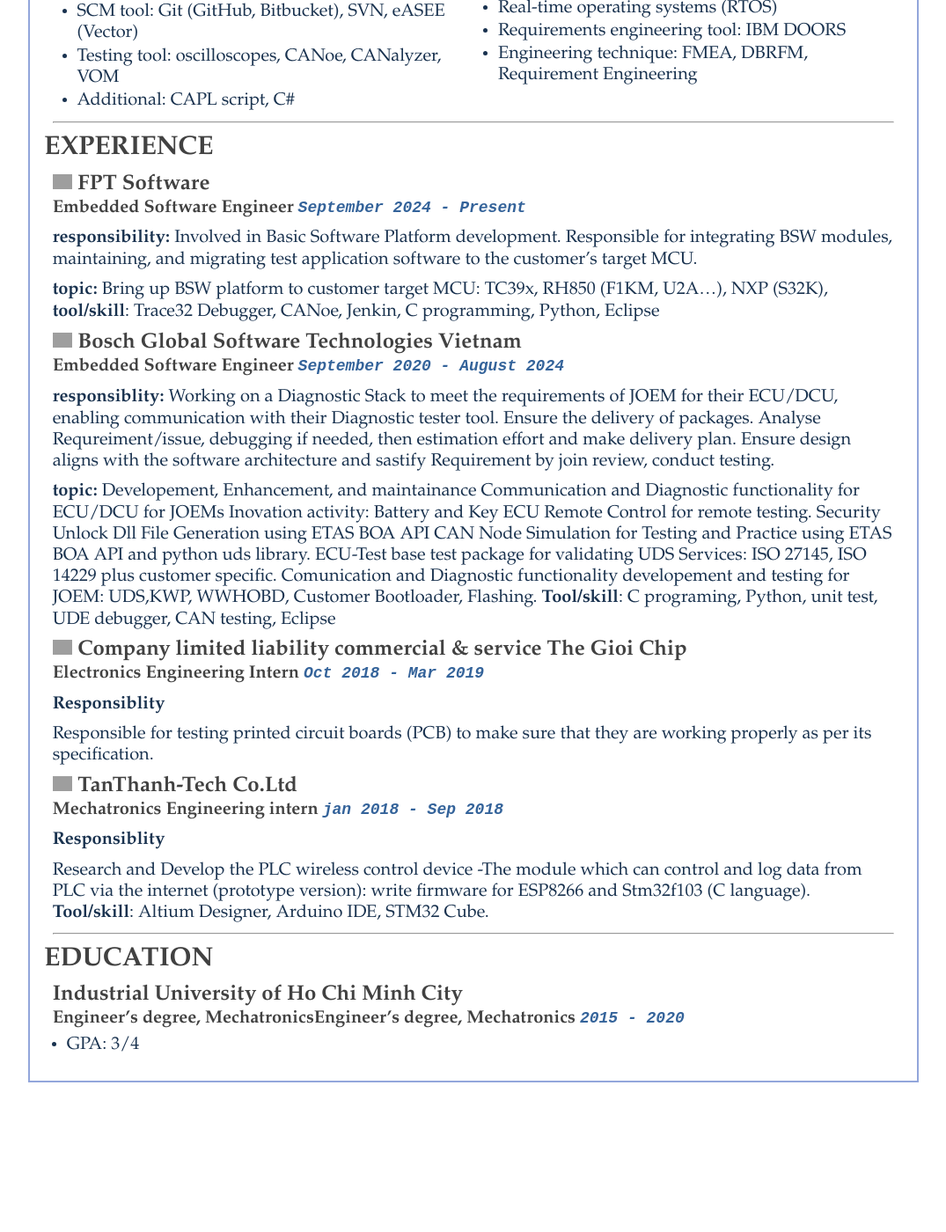
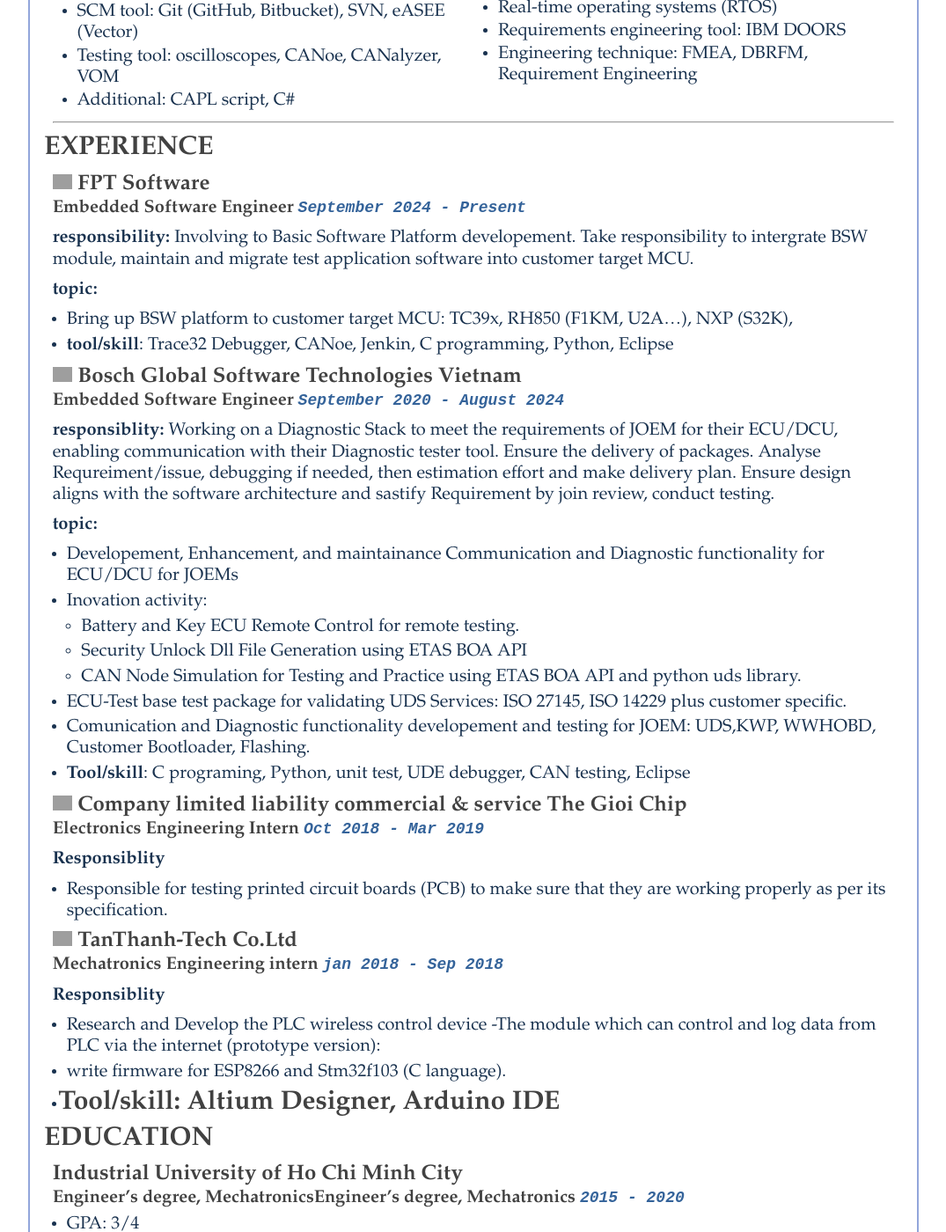
Before and after one commit to DTrXuan/my_cv, a Jekyll site: the page built from index.md, in a window 1280 px wide and 1400 px high, scrolled down 551 px. Shown: the whole window at 88% size, without its empty margins (102-1177 px from the left). Built offline with Jekyll 4.4.1, drawn with Linux system fonts in a browser that asks for light colours; before the commit the page ends 1789 px from its top, so only the background shows below that; grey boxes are pictures that could not be loaded.

Commit message:
Update index.md

```diff
--- a/index.md
+++ b/index.md
@@ -78,11 +78,11 @@ Outside of work, I enjoy trying new technologies and engaging in hands-on projec
 
 #### Embedded Software Engineer `September 2024 - Present`
 
-**responsibility:** Involved in Basic Software Platform development. Responsible for integrating BSW modules, maintaining, and migrating test application software to the customer's target MCU.
+**responsibility:** Involving to Basic Software Platform developement. Take responsibility to intergrate BSW module, maintain and migrate test application software into customer target MCU.
 
 **topic:**
- Bring up BSW platform to customer target MCU: TC39x, RH850 (F1KM, U2A...), NXP (S32K),
- **tool/skill**: Trace32 Debugger, CANoe, Jenkin, C programming, Python, Eclipse
+- Bring up BSW platform to customer target MCU: TC39x, RH850 (F1KM, U2A...), NXP (S32K),
+- **tool/skill**: Trace32 Debugger, CANoe, Jenkin, C programming, Python, Eclipse
 
 {:.company}
 ### ![icon](https://upload.wikimedia.org/wikipedia/commons/thumb/1/16/Bosch-logo.svg/433px-Bosch-logo.svg.png) Bosch Global Software Technologies Vietnam
@@ -92,14 +92,14 @@ Outside of work, I enjoy trying new technologies and engaging in hands-on projec
 **responsiblity:**  Working on a Diagnostic Stack to meet the requirements of JOEM for their ECU/DCU, enabling communication with their Diagnostic tester tool. Ensure the delivery of packages. Analyse Requreiment/issue, debugging if needed, then estimation effort and make delivery plan. Ensure design aligns with the software architecture and sastify Requirement by join review, conduct testing.
 
 **topic:**
- Developement, Enhancement, and maintainance Communication and Diagnostic functionality for ECU/DCU for JOEMs
- Inovation activity:
-   Battery and Key ECU Remote Control for remote testing.
-   Security Unlock Dll File Generation using ETAS BOA API
-   CAN Node Simulation for Testing and Practice using ETAS BOA API and python uds library.
- ECU-Test base test package for validating UDS Services: ISO 27145, ISO 14229 plus customer specific.
- Comunication and Diagnostic functionality developement and testing for JOEM: UDS,KWP, WWHOBD, Customer Bootloader, Flashing.
- **Tool/skill**:  C programing, Python, unit test, UDE debugger, CAN testing, Eclipse
+- Developement, Enhancement, and maintainance Communication and Diagnostic functionality for ECU/DCU for JOEMs
+- Inovation activity:
+  - Battery and Key ECU Remote Control for remote testing.
+  - Security Unlock Dll File Generation using ETAS BOA API
+  - CAN Node Simulation for Testing and Practice using ETAS BOA API and python uds library.
+- ECU-Test base test package for validating UDS Services: ISO 27145, ISO 14229 plus customer specific.
+- Comunication and Diagnostic functionality developement and testing for JOEM: UDS,KWP, WWHOBD, Customer Bootloader, Flashing.
+- **Tool/skill**:  C programing, Python, unit test, UDE debugger, CAN testing, Eclipse
 
 {:.company}
 ### ![icon](https://theme.hstatic.net/1000292825/1000385496/14/logo.png?v=168) Company limited liability commercial & service The Gioi Chip
@@ -108,7 +108,7 @@ Outside of work, I enjoy trying new technologies and engaging in hands-on projec
 
 **Responsiblity**
 
- Responsible for testing printed circuit boards (PCB) to make sure that they are working properly as per its specification.
+- Responsible for testing printed circuit boards (PCB) to make sure that they are working properly as per its specification.
 
 {:.company}
 ### ![icon](https://tanthanh-tech.vn/wp-content/uploads/2021/07/tech-logo-ko-nen-ngang-1.png) TanThanh-Tech Co.Ltd
@@ -118,10 +118,9 @@ Outside of work, I enjoy trying new technologies and engaging in hands-on projec
 
 **Responsiblity**
 
- Research and Develop the PLC wireless control device -The module which can control and log data from PLC via the internet (prototype version):
- write firmware for ESP8266 and Stm32f103 (C language).
- **Tool/skill**: Altium Designer, Arduino IDE, STM32 Cube.
-
+- Research and Develop the PLC wireless control device -The module which can control and log data from PLC via the internet (prototype version):
+- write firmware for ESP8266 and Stm32f103 (C language).
+- **Tool/skill**: Altium Designer, Arduino IDE
 ---
 
 ## EDUCATION
```
